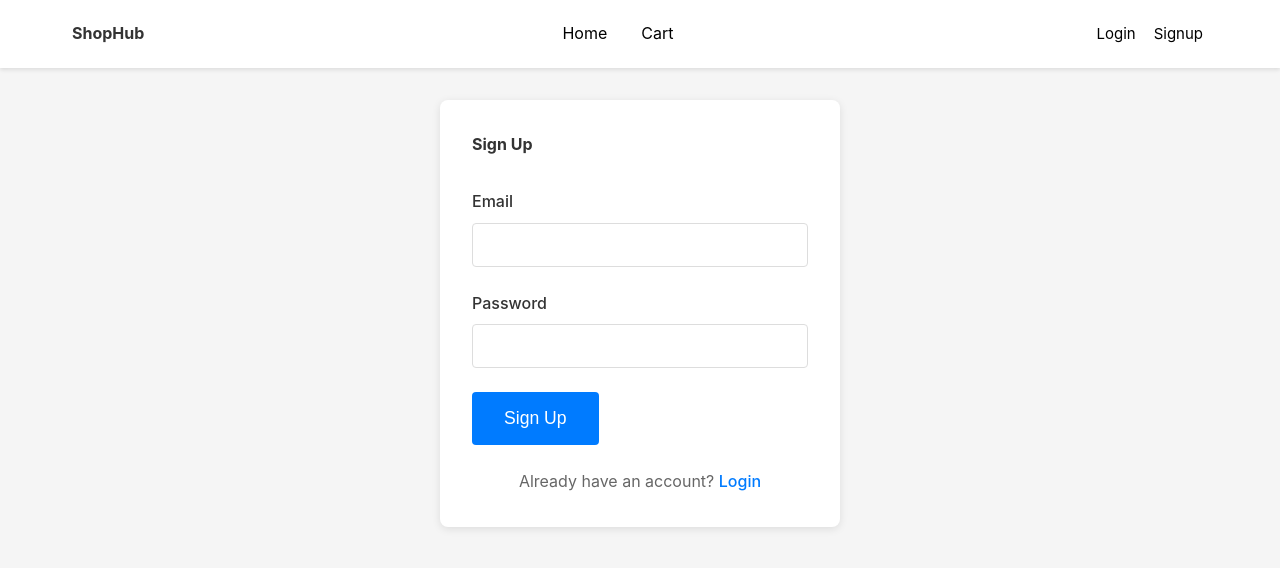
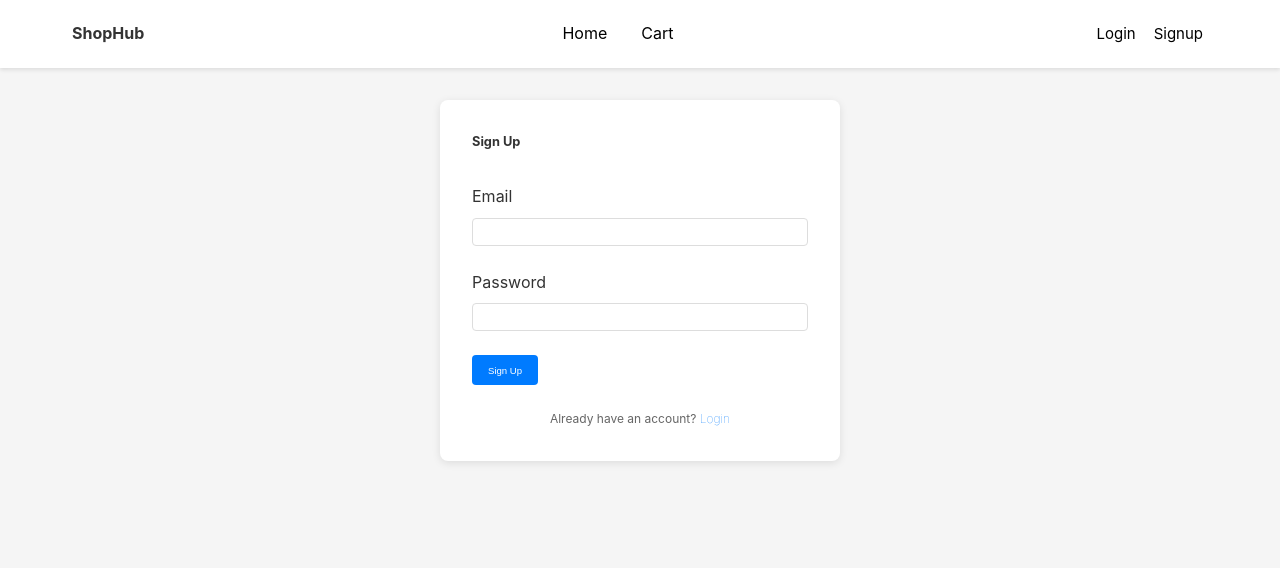
Before and after one commit to Prabathsai1/ecommerce, a React (Vite) app: page /auth in a window 1280 px wide. Shown: the top 568 px of the page. Built offline with nearby package versions, Linux system fonts and the light colour scheme.

Commit message:
Updated homepage layout and fixed CSS

```diff
--- a/src/App.css
+++ b/src/App.css
@@ -99,7 +99,7 @@ body {
 }
 
 .page-title {
-  font-size: 1rem;
+  font-size: 0.8rem;
   margin-bottom: 2rem;
   color: #333;
 }
@@ -227,13 +227,12 @@ body {
 .form-label {
   display: block;
   margin-bottom: 0.5rem;
-  font-weight: 500;
   color: #333;
 }
 
 .form-input {
   width: 100%;
-  padding: 0.75rem;
+  padding: 0.25rem;
   border: 1px solid #ddd;
   border-radius: 4px;
   font-size: 1rem;
@@ -270,11 +269,13 @@ body {
 .auth-link {
   color: #007bff;
   text-decoration: none;
-  font-weight: 500;
+  font-weight: 100;
+  font-size:20px
 }
 
 .auth-link:hover {
-  text-decoration: underline;
+  text-decoration: none;
+  cursor:pointer
 }
 
 .checkout-container {
@@ -474,8 +475,8 @@ body {
 }
 
 .btn-large {
-  padding: 1rem 2rem;
-  font-size: 1.1rem;
+  padding: 0.6rem 1rem;
+  font-size: 0.6rem;
 }
 
 .btn-small {
--- a/src/pages/Auth.jsx
+++ b/src/pages/Auth.jsx
@@ -113,9 +113,9 @@ export default function Auth() {
 
           <div className="auth-switch">
             {mode === "signup" ? (
-              <p>
+              <p style={{fontSize:12}}>
                 Already have an account?{" "}
-                <span
+                <span style={{fontSize:12}}
                   className="auth-link"
                   onClick={() => setMode("login")}
                 >
@@ -123,9 +123,9 @@ export default function Auth() {
                 </span>
               </p>
             ) : (
-              <p>
+              <p style={{fontSize:12}}>
                 Don't have an account?{" "}
-                <span
+                <span style={{fontSize:12}}
                   className="auth-link"
                   onClick={() => setMode("signup")}
                 >
```
